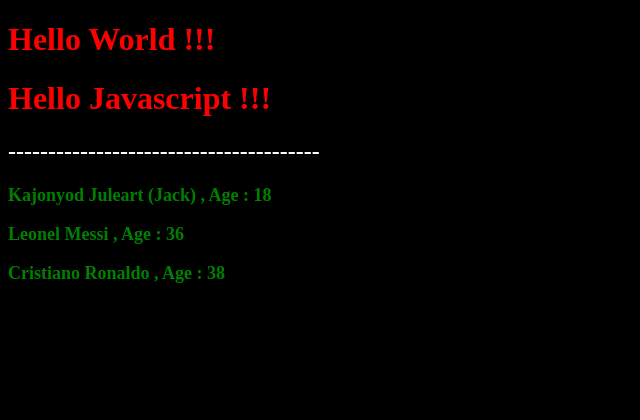
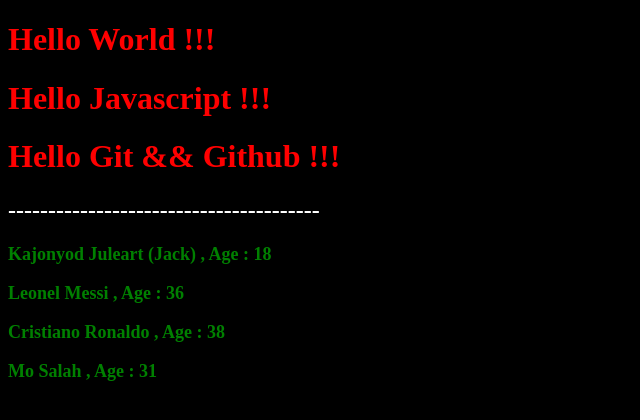
Before and after one commit to jackpencwby/practice-git, a plain HTML site: page index.html in a window 1280 px wide. Shown: the whole page, without its empty margins (0-640 px from the left). Drawn offline with Linux system fonts and the light colour scheme.

Commit message:
update index.html

```diff
--- a/index.html
+++ b/index.html
@@ -11,11 +11,13 @@
 <body>
   <h1>Hello World !!!</h1>
   <h1>Hello Javascript !!!</h1>
+  <h1>Hello Git && Github !!!</h1>
   <h2>---------------------------------------</h2>
   <p>
     <p>Kajonyod Juleart (Jack) , Age : 18</p>
     <p>Leonel Messi , Age : 36</p>
     <p>Cristiano Ronaldo , Age : 38</p>
+    <p>Mo Salah , Age : 31</p>
   </p>
   <script src="app.js"></script>
 </body>
```
